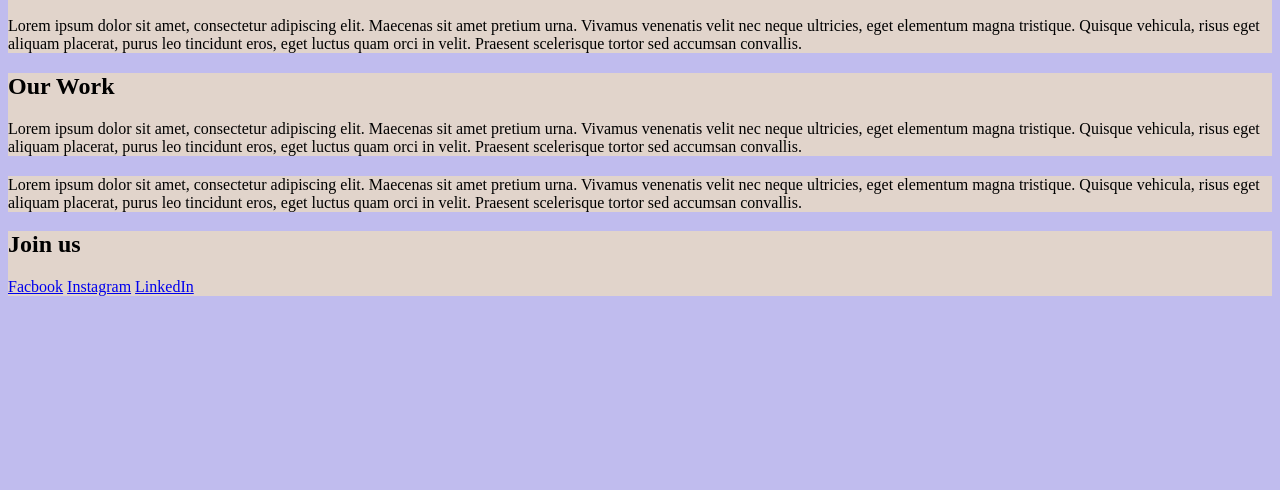
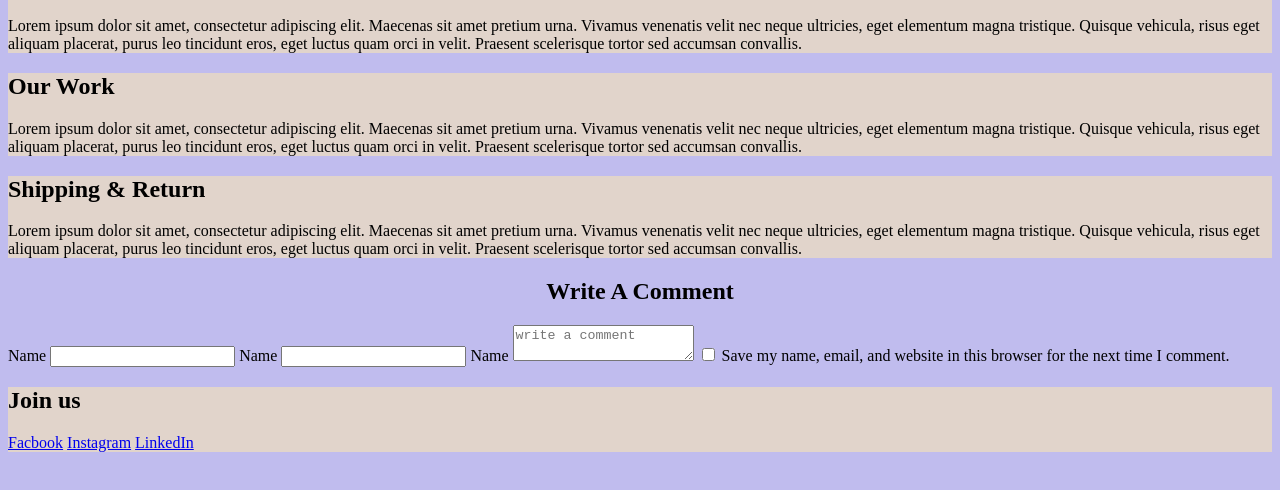
Before and after one commit to laila-afzaal/multi-page-website, a plain HTML site: page about.html in a window 1280 px wide. Shown: the part 136-626 px from the top of the page. Drawn offline with Linux system fonts and the light colour scheme.

Commit message:
my second commit

```diff
--- a/about.html
+++ b/about.html
@@ -26,8 +26,24 @@
     </div>
 
     <div class="column">
-      <h2></h2>
+      <h2>Shipping & Return</h2>
       <p>Lorem ipsum dolor sit amet, consectetur adipiscing elit. Maecenas sit amet pretium urna. Vivamus venenatis velit nec neque ultricies, eget elementum magna tristique. Quisque vehicula, risus eget aliquam placerat, purus leo tincidunt eros, eget luctus quam orci in velit. Praesent scelerisque tortor sed accumsan convallis.</p>
+    </div>
+
+    <div>
+      <h2 style="text-align: center;">Write A Comment</h2>
+      <label for="name">Name</label>
+      <input type="text">
+
+      <label for="email">Name</label>
+      <input type="email">
+
+      <label for="Comment">Name</label>
+      <textarea placeholder="write a comment"></textarea>
+
+      <label for="checkbox"></label>
+      <input type="checkbox">
+      Save my name, email, and website in this browser for the next time I comment.
     </div>
 
     <div class="column">
```
